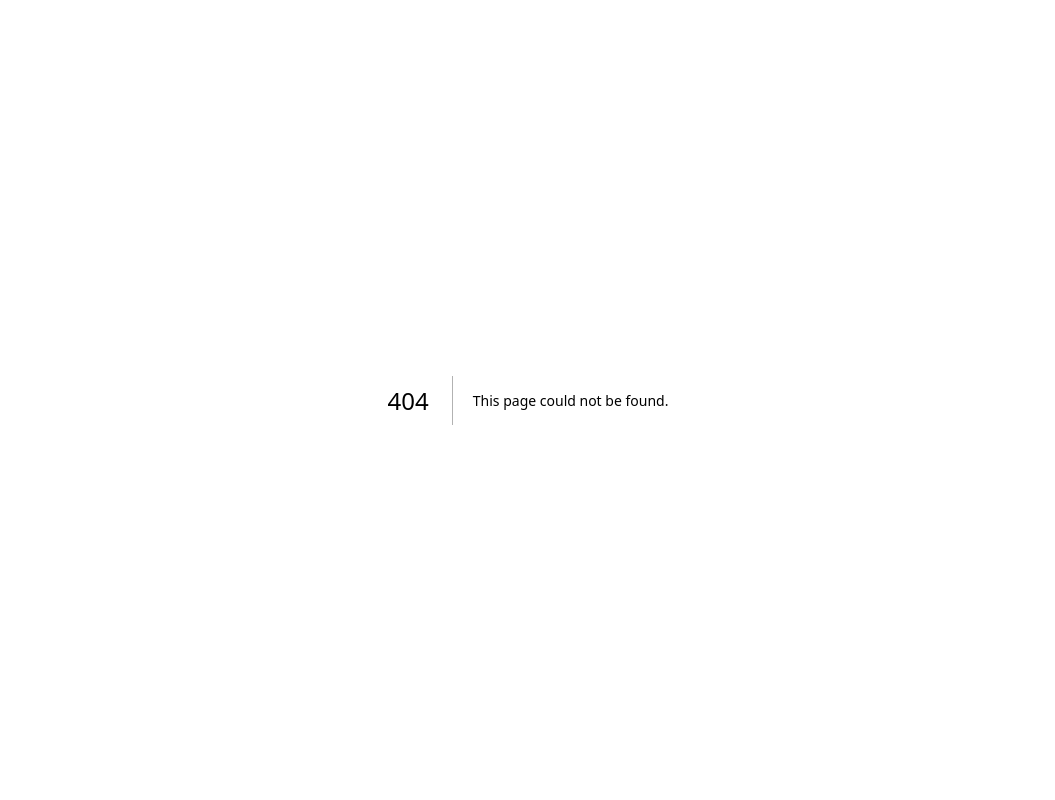
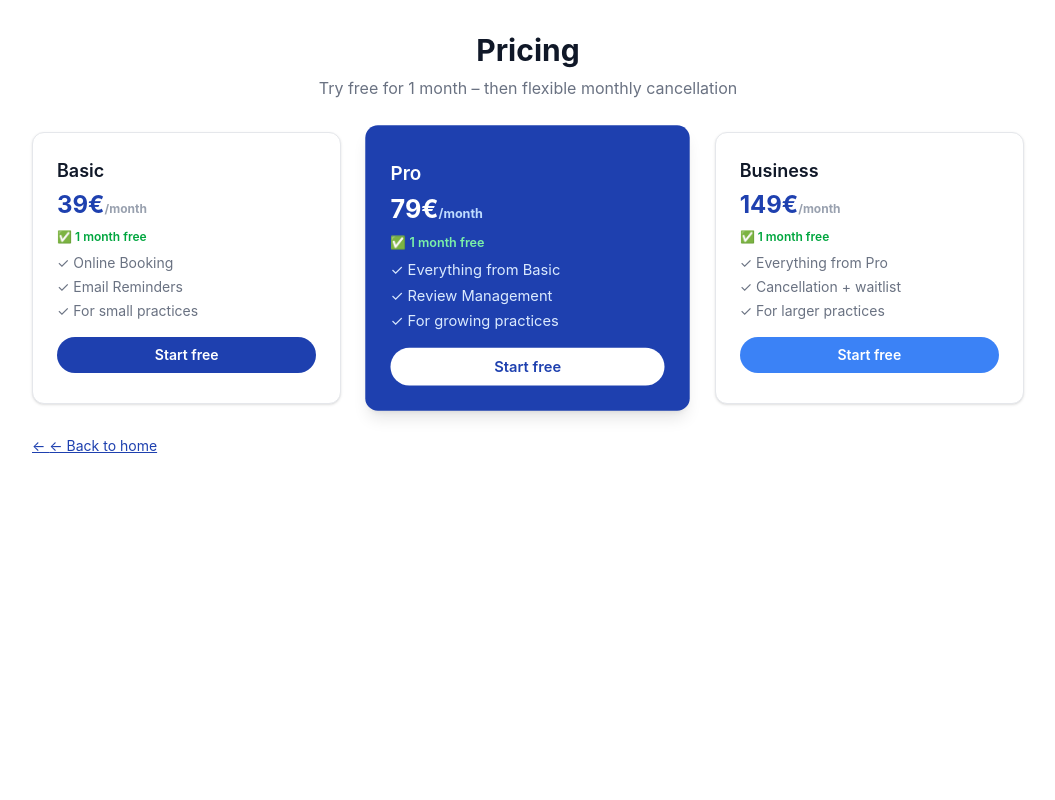
Before and after one commit to housniadmy-rgb/autooffice-pro-neu, a Next.js app: page /preise in a window 1280 px wide. Before the commit this address had no page. Shown: the top 800 px of the page, without its empty margins (112-1167 px from the left). Built offline with nearby package versions, Linux system fonts and the light colour scheme.

Commit message:
Preise-Seite erstellt mit 1 Monat kostenlos

```diff
--- /dev/null
+++ b/app/preise/page.tsx
@@ -0,0 +1,269 @@
+"use client"
+import { useState, useEffect } from "react"
+import Link from "next/link"
+
+const texts: Record<string, Record<string, string>> = {
+  de: {
+    title: "Preise",
+    subtitle: "1 Monat kostenlos testen – danach flexibel monatlich kündbar",
+    basic: "Basic",
+    pro: "Pro",
+    business: "Business",
+    perMonth: "/Monat",
+    basic1: "Online-Terminbuchung",
+    basic2: "E-Mail-Erinnerungen",
+    basic3: "Für kleine Praxen",
+    pro1: "Alles aus Basic",
+    pro2: "Bewertungssteuerung",
+    pro3: "Für wachsende Praxen",
+    bus1: "Alles aus Pro",
+    bus2: "Storno + Warteliste",
+    bus3: "Für größere Praxen",
+    start: "Kostenlos starten",
+    freeMonth: "1 Monat kostenlos",
+    back: "← Zurück zur Startseite",
+  },
+  en: {
+    title: "Pricing",
+    subtitle: "Try free for 1 month – then flexible monthly cancellation",
+    basic: "Basic",
+    pro: "Pro",
+    business: "Business",
+    perMonth: "/month",
+    basic1: "Online Booking",
+    basic2: "Email Reminders",
+    basic3: "For small practices",
+    pro1: "Everything from Basic",
+    pro2: "Review Management",
+    pro3: "For growing practices",
+    bus1: "Everything from Pro",
+    bus2: "Cancellation + waitlist",
+    bus3: "For larger practices",
+    start: "Start free",
+    freeMonth: "1 month free",
+    back: "← Back to home",
+  },
+  fr: {
+    title: "Tarifs",
+    subtitle: "1 mois d'essai gratuit – puis résiliation flexible mensuelle",
+    basic: "Basique",
+    pro: "Professionnel",
+    business: "Entreprise",
+    perMonth: "/mois",
+    basic1: "Rendez-vous en ligne",
+    basic2: "Rappels email",
+    basic3: "Pour petits cabinets",
+    pro1: "Tout de Basique",
+    pro2: "Gestion des avis",
+    pro3: "Pour cabinets en croissance",
+    bus1: "Tout de Pro",
+    bus2: "Annulation + liste d'attente",
+    bus3: "Pour grands cabinets",
+    start: "Démarrer gratuitement",
+    freeMonth: "1 mois gratuit",
+    back: "← Retour à l'accueil",
+  },
+  es: {
+    title: "Precios",
+    subtitle: "1 mes de prueba gratis – cancelación flexible mensual",
+    basic: "Básico",
+    pro: "Profesional",
+    business: "Empresa",
+    perMonth: "/mes",
+    basic1: "Reservas online",
+    basic2: "Recordatorios email",
+    basic3: "Para pequeños consultorios",
+    pro1: "Todo de Básico",
+    pro2: "Gestión de opiniones",
+    pro3: "Para consultorios en crecimiento",
+    bus1: "Todo de Pro",
+    bus2: "Cancelación + lista de espera",
+    bus3: "Para grandes consultorios",
+    start: "Comenzar gratis",
+    freeMonth: "1 mes gratis",
+    back: "← Volver al inicio",
+  },
+  it: {
+    title: "Prezzi",
+    subtitle: "1 mese di prova gratuita – poi disdetta mensile flessibile",
+    basic: "Base",
+    pro: "Professionale",
+    business: "Azienda",
+    perMonth: "/mese",
+    basic1: "Prenotazioni online",
+    basic2: "Promemoria email",
+    basic3: "Per piccoli studi",
+    pro1: "Tutto di Base",
+    pro2: "Gestione recensioni",
+    pro3: "Per studi in crescita",
+    bus1: "Tutto di Pro",
+    bus2: "Cancellazione + lista d'attesa",
+    bus3: "Per grandi studi",
+    start: "Inizia gratis",
+    freeMonth: "1 mese gratis",
+    back: "← Torna alla home",
+  },
+  pt: {
+    title: "Preços",
+    subtitle: "1 mês grátis para testar – cancelamento mensal flexível",
+    basic: "Básico",
+    pro: "Profissional",
+    business: "Empresa",
+    perMonth: "/mês",
+    basic1: "Agendamento online",
+    basic2: "Lembretes email",
+    basic3: "Para pequenas clínicas",
+    pro1: "Tudo do Básico",
+    pro2: "Gestão de avaliações",
+    pro3: "Para clínicas em crescimento",
+    bus1: "Tudo do Pro",
+    bus2: "Cancelamento + lista de espera",
+    bus3: "Para grandes clínicas",
+    start: "Começar grátis",
+    freeMonth: "1 mês grátis",
+    back: "← Voltar ao início",
+  },
+  nl: {
+    title: "Prijzen",
+    subtitle: "1 maand gratis proberen – daarna flexibel maandelijks opzegbaar",
+    basic: "Basis",
+    pro: "Professioneel",
+    business: "Zakelijk",
+    perMonth: "/maand",
+    basic1: "Online afspraken",
+    basic2: "Email herinneringen",
+    basic3: "Voor kleine praktijken",
+    pro1: "Alles van Basis",
+    pro2: "Beoordelingsbeheer",
+    pro3: "Voor groeiende praktijken",
+    bus1: "Alles van Pro",
+    bus2: "Annulering + wachtlijst",
+    bus3: "Voor grote praktijken",
+    start: "Gratis starten",
+    freeMonth: "1 maand gratis",
+    back: "← Terug naar home",
+  },
+  pl: {
+    title: "Ceny",
+    subtitle: "1 miesiąc za darmo – potem elastyczne miesięczne wypowiedzenie",
+    basic: "Podstawowy",
+    pro: "Profesjonalny",
+    business: "Biznes",
+    perMonth: "/miesiąc",
+    basic1: "Rezerwacje online",
+    basic2: "Przypomnienia email",
+    basic3: "Dla małych praktyk",
+    pro1: "Wszystko z Podstawowego",
+    pro2: "Zarządzanie opiniami",
+    pro3: "Dla rozwijających się praktyk",
+    bus1: "Wszystko z Pro",
+    bus2: "Anulowanie + lista oczekujących",
+    bus3: "Dla dużych praktyk",
+    start: "Zacznij za darmo",
+    freeMonth: "1 miesiąc za darmo",
+    back: "← Powrót do strony głównej",
+  },
+  tr: {
+    title: "Fiyatlar",
+    subtitle: "1 ay ücretsiz dene – sonra esnek aylık iptal",
+    basic: "Temel",
+    pro: "Profesyonel",
+    business: "Kurumsal",
+    perMonth: "/ay",
+    basic1: "Online Randevu",
+    basic2: "Email Hatırlatmalar",
+    basic3: "Küçük pratikler için",
+    pro1: "Temel'deki her şey",
+    pro2: "Değerlendirme Yönetimi",
+    pro3: "Büyüyen pratikler için",
+    bus1: "Pro'daki her şey",
+    bus2: "İptal + bekleme listesi",
+    bus3: "Büyük pratikler için",
+    start: "Ücretsiz başla",
+    freeMonth: "1 ay ücretsiz",
+    back: "← Ana sayfaya dön",
+  },
+}
+
+const stripeLinks: Record<string, string> = {
+  basic: "https://buy.stripe.com/fZu6oJgOA9SW4uDbGIfAc0c",
+  pro: "https://buy.stripe.com/5kQeVfdCo5CG3qz8uwfAc0d",
+  business: "https://buy.stripe.com/8x28wRdCo0im0eneSUfAc0e",
+}
+
+export default function PreisePage() {
+  const [lang, setLang] = useState("de")
+
+  useEffect(() => {
+    const s = localStorage.getItem("lang")
+    if (s && texts[s]) setLang(s)
+    else {
+      const browserLang = navigator.language.split("-")[0]
+      setLang(texts[browserLang] ? browserLang : "de")
+    }
+  }, [])
+
+  const t = texts[lang] || texts.de
+
+  const handleCheckout = (plan: string) => {
+    window.open(stripeLinks[plan], "_blank")
+  }
+
+  return (
+    <main className="min-h-screen bg-white py-8">
+      <div className="max-w-5xl mx-auto px-4">
+        <h1 className="text-2xl sm:text-3xl font-bold mb-2 text-center text-gray-900">{t.title}</h1>
+        <p className="text-center text-sm sm:text-base text-gray-500 mb-8">{t.subtitle}</p>
+
+        <div className="grid grid-cols-1 sm:grid-cols-3 gap-4 sm:gap-8">
+          {/* Basic */}
+          <div className="bg-white border border-gray-200 p-4 sm:p-6 rounded-xl shadow-sm">
+            <h3 className="text-base sm:text-lg font-semibold mb-1">{t.basic}</h3>
+            <p className="text-xl sm:text-2xl font-bold mb-2 text-[#1E40AF]">39€<span className="text-xs text-gray-400">{t.perMonth}</span></p>
+            <p className="text-xs text-green-600 font-semibold mb-2">✅ {t.freeMonth}</p>
+            <ul className="text-left text-xs sm:text-sm text-gray-500 space-y-1 mb-4">
+              <li>✓ {t.basic1}</li>
+              <li>✓ {t.basic2}</li>
+              <li>✓ {t.basic3}</li>
+            </ul>
+            <button onClick={() => handleCheckout("basic")} className="block w-full bg-[#1E40AF] text-white font-semibold py-2 rounded-full hover:bg-blue-800 transition text-sm cursor-pointer">
+              {t.start}
+            </button>
+          </div>
+
+          {/* Pro */}
+          <div className="bg-[#1E40AF] text-white p-4 sm:p-6 rounded-xl shadow-lg sm:scale-105">
+            <h3 className="text-base sm:text-lg font-semibold mt-2 mb-1">{t.pro}</h3>
+            <p className="text-xl sm:text-2xl font-bold mb-2">79€<span className="text-xs text-blue-200">{t.perMonth}</span></p>
+            <p className="text-xs text-green-300 font-semibold mb-2">✅ {t.freeMonth}</p>
+            <ul className="text-left text-xs sm:text-sm text-blue-100 space-y-1 mb-4">
+              <li>✓ {t.pro1}</li>
+              <li>✓ {t.pro2}</li>
+              <li>✓ {t.pro3}</li>
+            </ul>
+            <button onClick={() => handleCheckout("pro")} className="block w-full bg-white text-[#1E40AF] font-semibold py-2 rounded-full hover:bg-gray-100 transition text-sm cursor-pointer">
+              {t.start}
+            </button>
+          </div>
+
+          {/* Business */}
+          <div className="bg-white border border-gray-200 p-4 sm:p-6 rounded-xl shadow-sm">
+            <h3 className="text-base sm:text-lg font-semibold mb-1">{t.business}</h3>
+            <p className="text-xl sm:text-2xl font-bold mb-2 text-[#1E40AF]">149€<span className="text-xs text-gray-400">{t.perMonth}</span></p>
+            <p className="text-xs text-green-600 font-semibold mb-2">✅ {t.freeMonth}</p>
+            <ul className="text-left text-xs sm:text-sm text-gray-500 space-y-1 mb-4">
+              <li>✓ {t.bus1}</li>
+              <li>✓ {t.bus2}</li>
+              <li>✓ {t.bus3}</li>
+            </ul>
+            <button onClick={() => handleCheckout("business")} className="block w-full bg-[#3B82F6] text-white font-semibold py-2 rounded-full hover:bg-blue-600 transition text-sm cursor-pointer">
+              {t.start}
+            </button>
+          </div>
+        </div>
+
+        <Link href="/" className="inline-block mt-8 text-[#1E40AF] underline text-sm">← {t.back}</Link>
+      </div>
+    </main>
+  )
+}
```
